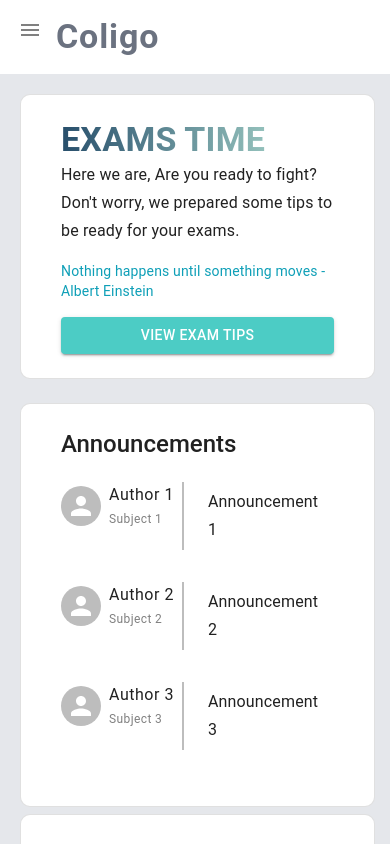
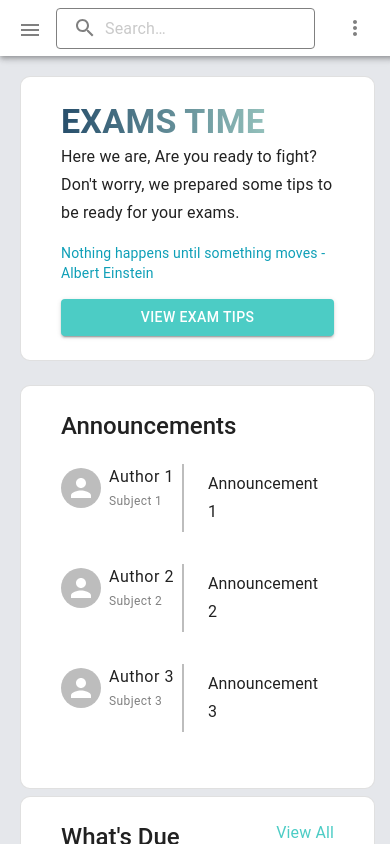
Before and after one commit to Pog-Frog/Coligo, a React (Vite) app in the folder frontend/: page / in a window 390 px wide. Both pictures are taken after typing "Sample", "Sample123" into the empty fields and a click on the button "LOGIN". Shown: the top 844 px of the page. Built offline with nearby package versions, Linux system fonts and the light colour scheme.

Commit message:
Refactor navbar component to improve responsiveness and add search functionality

```diff
--- a/frontend/src/components/navbar.tsx
+++ b/frontend/src/components/navbar.tsx
@@ -1,61 +1,240 @@
 import { useSelector } from "react-redux";
 import { selectUser } from "../store/store";
-import Paper from "@mui/material/Paper";
-import Stack from "@mui/material/Stack";
-import Typography from "@mui/material/Typography";
 import { useTranslation } from "react-i18next";
-import Avatar from "@mui/material/Avatar";
+import * as React from 'react';
+import { styled, alpha } from '@mui/material/styles';
+import AppBar from '@mui/material/AppBar';
+import Box from '@mui/material/Box';
+import Toolbar from '@mui/material/Toolbar';
+import IconButton from '@mui/material/IconButton';
+import Typography from '@mui/material/Typography';
+import InputBase from '@mui/material/InputBase';
+import Badge from '@mui/material/Badge';
+import MenuItem from '@mui/material/MenuItem';
+import Menu from '@mui/material/Menu';
+import SearchIcon from '@mui/icons-material/Search';
+import AccountCircle from '@mui/icons-material/AccountCircle';
+import MailIcon from '@mui/icons-material/Mail';
+import NotificationsIcon from '@mui/icons-material/Notifications';
+import MoreIcon from '@mui/icons-material/MoreVert';
 
+const Search = styled('div')(({ theme }) => ({
+  position: 'relative',
+  borderRadius: theme.shape.borderRadius,
+  backgroundColor: alpha(theme.palette.common.white, 0.25),
+  borderColor: 'grey',
+  borderWidth: '1px',
+  borderStyle: 'solid',
+  marginRight: theme.spacing(2),
+  marginLeft: 0,
+  width: '100%',
+  [theme.breakpoints.up('sm')]: {
+    marginLeft: theme.spacing(3),
+    width: 'auto',
+  },
+  [theme.breakpoints.down('sm')]: {
+    marginLeft: theme.spacing(5),
+  },
+  '& input::placeholder': {
+    color: 'grey',
+  },
+  '& input': {
+    outlineColor: 'grey',
+  },
+}));
+
+const SearchIconWrapper = styled('div')(({ theme }) => ({
+  padding: theme.spacing(0, 2),
+  height: '100%',
+  position: 'absolute',
+  pointerEvents: 'none',
+  display: 'flex',
+  alignItems: 'center',
+  justifyContent: 'center',
+}));
+
+const StyledInputBase = styled(InputBase)(({ theme }) => ({
+  color: 'inherit',
+  '& .MuiInputBase-input': {
+    padding: theme.spacing(1, 1, 1, 0),
+    paddingLeft: `calc(1em + ${theme.spacing(4)})`,
+    transition: theme.transitions.create('width'),
+    width: '100%',
+    [theme.breakpoints.up('md')]: {
+      width: '20ch',
+    },
+  },
+}));
 
 const Navbar = () => {
+
+  const user = useSelector(selectUser);
   const [t] = useTranslation();
-  const user = useSelector(selectUser);
+
+  const [anchorEl, setAnchorEl] = React.useState<null | HTMLElement>(null);
+  const [mobileMoreAnchorEl, setMobileMoreAnchorEl] =
+    React.useState<null | HTMLElement>(null);
+
+  const isMenuOpen = Boolean(anchorEl);
+  const isMobileMenuOpen = Boolean(mobileMoreAnchorEl);
+
+  const handleProfileMenuOpen = (event: React.MouseEvent<HTMLElement>) => {
+    setAnchorEl(event.currentTarget);
+  };
+
+  const handleMobileMenuClose = () => {
+    setMobileMoreAnchorEl(null);
+  };
+
+  const handleMenuClose = () => {
+    setAnchorEl(null);
+    handleMobileMenuClose();
+  };
+
+  const handleMobileMenuOpen = (event: React.MouseEvent<HTMLElement>) => {
+    setMobileMoreAnchorEl(event.currentTarget);
+  };
+
+  const menuId = 'primary-search-account-menu';
+  const renderMenu = (
+    <Menu
+      anchorEl={anchorEl}
+      anchorOrigin={{
+        vertical: 'top',
+        horizontal: 'right',
+      }}
+      id={menuId}
+      keepMounted
+      transformOrigin={{
+        vertical: 'top',
+        horizontal: 'right',
+      }}
+      open={isMenuOpen}
+      onClose={handleMenuClose}
+    >
+      <MenuItem onClick={handleMenuClose}>{t("Profile")}</MenuItem>
+      <MenuItem onClick={handleMenuClose}>{t("My account")}</MenuItem>
+    </Menu>
+  );
+
+  const mobileMenuId = 'primary-search-account-menu-mobile';
+  const renderMobileMenu = (
+    <Menu
+      anchorEl={mobileMoreAnchorEl}
+      anchorOrigin={{
+        vertical: 'top',
+        horizontal: 'right',
+      }}
+      id={mobileMenuId}
+      keepMounted
+      transformOrigin={{
+        vertical: 'top',
+        horizontal: 'right',
+      }}
+      open={isMobileMenuOpen}
+      onClose={handleMobileMenuClose}
+    >
+      <MenuItem>
+        <IconButton size="large" aria-label="show 4 new mails" color="inherit">
+          <Badge badgeContent={4} color="error">
+            <MailIcon />
+          </Badge>
+        </IconButton>
+        <p>{t("Messages")}</p>
+      </MenuItem>
+      <MenuItem>
+        <IconButton
+          size="large"
+          aria-label="show 17 new notifications"
+          color="inherit"
+        >
+          <Badge badgeContent={17} color="error">
+            <NotificationsIcon />
+          </Badge>
+        </IconButton>
+        <p>{t("Notifications")}</p>
+      </MenuItem>
+      <MenuItem onClick={handleProfileMenuOpen}>
+        <IconButton
+          size="large"
+          aria-label="account of current user"
+          aria-controls="primary-search-account-menu"
+          aria-haspopup="true"
+          color="inherit"
+        >
+          <AccountCircle />
+        </IconButton>
+        <p>{t("Profile")}</p>
+      </MenuItem>
+    </Menu>
+  );
 
   return (
-    <Paper
-      elevation={0}
-      square
-      sx={{
-        padding: "1rem 2.5rem",
-      }}
-    >
-      <Stack
-        direction="row"
-        sx={{
-          justifyContent: "space-between",
-          alignItems: "center",
-          width: "100%",
-          display: { xs: "none", md: "flex" },
-        }}
-      >
-        <Typography
-          variant="h5"
-          component="span"
-          sx={{
-            fontWeight: "700",
-            color: "rgb(107 114 128)",
-            fontSize: "1.875rem",
-          }}
-        >
-          <span>{t("welcome")}</span>
-          {" " + user},
-        </Typography>
-        <Avatar />
-      </Stack>
-      <Typography
-        variant="h4"
-        component="h2"
-        sx={{
-          fontWeight: "600",
-          letterSpacing: "0.025em",
-          display: { xs: "block", md: "none" },
-          color: "rgb(107 114 128)",
-          paddingLeft: "1rem",
-        }}
-      >
-        Coligo
-      </Typography>
-    </Paper>
+    <Box sx={{ flexGrow: 1 }}>
+      <AppBar position="static" sx={{ backgroundColor: 'white' }}>
+        <Toolbar>
+          <Typography
+            variant="h6"
+            noWrap
+            component="div"
+            sx={{ display: { xs: 'none', sm: 'none', md: 'block' }, color: 'grey' }}
+          >
+            {t("Welcome")} {user},
+          </Typography>
+          <Box sx={{ flexGrow: 1 }} />
+          <Search>
+            <SearchIconWrapper>
+              <SearchIcon sx={{ color: 'grey' }}/>
+            </SearchIconWrapper>
+            <StyledInputBase
+              placeholder="Search…"
+              inputProps={{ 'aria-label': 'search' }}
+            />
+          </Search>
+          <Box sx={{ display: { xs: 'none', md: 'flex' } }}>
+            <IconButton size="large" aria-label="show 4 new mails" color="inherit">
+              <Badge badgeContent={4} color="error">
+                <MailIcon sx={{ color: 'grey' }}/>
+              </Badge>
+            </IconButton>
+            <IconButton
+              size="large"
+              aria-label="show 17 new notifications"
+              color="inherit"
+            >
+              <Badge badgeContent={17} color="error">
+                <NotificationsIcon sx={{ color: 'grey' }}/>
+              </Badge>
+            </IconButton>
+            <IconButton
+              size="large"
+              edge="end"
+              aria-label="account of current user"
+              aria-controls={menuId}
+              aria-haspopup="true"
+              onClick={handleProfileMenuOpen}
+              color="inherit"
+            >
+              <AccountCircle sx={{ color: 'grey' }}/>
+            </IconButton>
+          </Box>
+          <Box sx={{ display: { xs: 'flex', md: 'none' } }}>
+            <IconButton
+              size="large"
+              aria-label="show more"
+              aria-controls={mobileMenuId}
+              aria-haspopup="true"
+              onClick={handleMobileMenuOpen}
+              color="inherit"
+            >
+              <MoreIcon sx={{ color: 'grey' }}/>
+            </IconButton>
+          </Box>
+        </Toolbar>
+      </AppBar>
+      {renderMobileMenu}
+      {renderMenu}
+    </Box>
   );
 };
 
```
